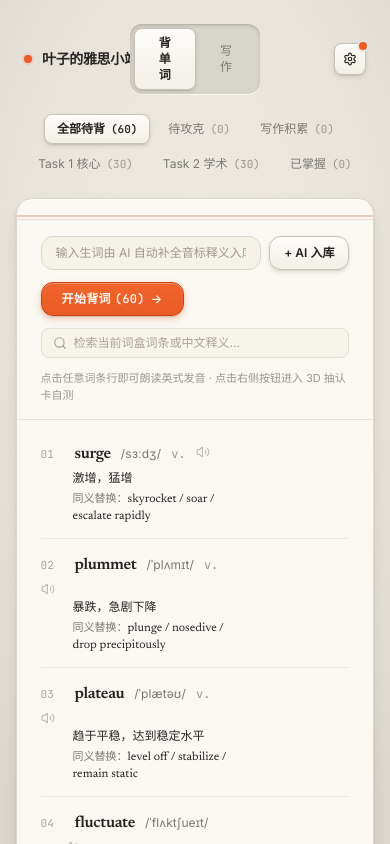
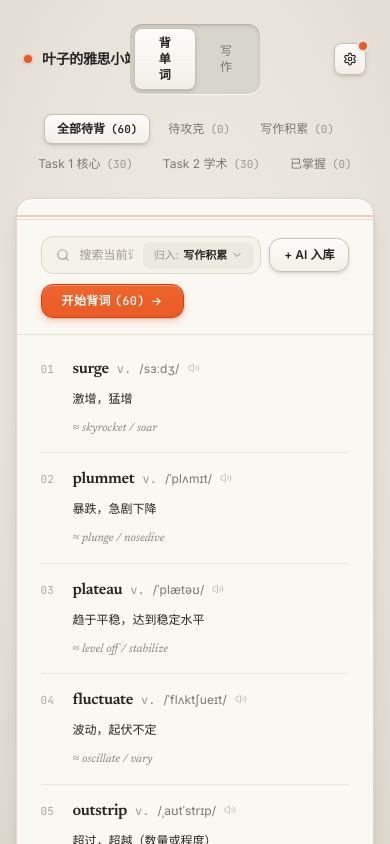
Before and after one commit to tianyeaichangge-png/ielts-studio, a React (Vite) app: page / in a window 390 px wide. Shown: the top 844 px of the page. Built offline with nearby package versions, Linux system fonts and the light colour scheme.

Commit message:
style(vocab): merge search & AI add into single-row toolbar with custom dropdown, hide category bar in deck view, and align word list on 12-col Swiss grid

```diff
--- a/src/components/VocabularyModule.tsx
+++ b/src/components/VocabularyModule.tsx
@@ -7,6 +7,7 @@ import {
   Loader2,
   Search,
   RotateCcw,
+  ChevronDown,
 } from 'lucide-react';
 import {
   DeepSeekConfig,
@@ -298,12 +299,12 @@ export const VocabularyModule: React.FC<VocabularyModuleProps> = ({
   const [hasRecordedMistakeThisCard, setHasRecordedMistakeThisCard] =
     useState(false);
 
-  // List View Search & AI Smart Word Ingestion states
-  const [searchQuery, setSearchQuery] = useState('');
-  const [aiRawInput, setAiRawInput] = useState('');
+  // Unified single-line Search & AI Smart Word Ingestion states
+  const [unifiedInput, setUnifiedInput] = useState('');
   const [aiTargetCategory, setAiTargetCategory] = useState<
     'writing' | 'task1' | 'task2'
   >('writing');
+  const [isTargetDropdownOpen, setIsTargetDropdownOpen] = useState(false);
   const [isAiGenerating, setIsAiGenerating] = useState(false);
   const [aiFeedbackMsg, setAiFeedbackMsg] = useState<{
     type: 'success' | 'error';
@@ -311,8 +312,24 @@ export const VocabularyModule: React.FC<VocabularyModuleProps> = ({
   } | null>(null);
 
   const spellInputRef = useRef<HTMLInputElement | null>(null);
+  const dropdownRef = useRef<HTMLDivElement | null>(null);
   const autoAdvanceTimerRef = useRef<number | null>(null);
   const pulseTimerRef = useRef<number | null>(null);
+
+  // Close custom target category dropdown when clicking outside
+  useEffect(() => {
+    if (!isTargetDropdownOpen) return;
+    const handleOutsideClick = (e: MouseEvent) => {
+      if (
+        dropdownRef.current &&
+        !dropdownRef.current.contains(e.target as Node)
+      ) {
+        setIsTargetDropdownOpen(false);
+      }
+    };
+    window.addEventListener('mousedown', handleOutsideClick);
+    return () => window.removeEventListener('mousedown', handleOutsideClick);
+  }, [isTargetDropdownOpen]);
 
   // Real-time counts per word-box category
   const categoryCounts = useMemo(() => {
@@ -366,10 +383,10 @@ export const VocabularyModule: React.FC<VocabularyModuleProps> = ({
     return unmasteredInBox.length > 0 ? unmasteredInBox : categoryCards;
   }, [categoryCards, selectedCategory]);
 
-  // Filtered cards for the stationery list view (with search query)
+  // Filtered cards for the stationery list view (real-time filtering via unifiedInput)
   const listFilteredCards = useMemo(() => {
-    const q = searchQuery.trim().toLowerCase();
-    if (!q) return categoryCards;
+    const q = unifiedInput.trim().toLowerCase();
+    if (!q || q.includes(',') || q.includes('，')) return categoryCards;
     return categoryCards.filter(
       (c) =>
         c.word.toLowerCase().includes(q) ||
@@ -378,7 +395,7 @@ export const VocabularyModule: React.FC<VocabularyModuleProps> = ({
           s.toLowerCase().includes(q)
         )
     );
-  }, [categoryCards, searchQuery]);
+  }, [categoryCards, unifiedInput]);
 
   // Sync AI target category when user switches to a thematic word-box
   useEffect(() => {
@@ -703,14 +720,14 @@ export const VocabularyModule: React.FC<VocabularyModuleProps> = ({
     return () => window.removeEventListener('keydown', handleKeyDown);
   }, [viewStep, studyMode, activeCard, handleDecision, handleToggleFlip]);
 
-  // AI Smart Word Ingestion handler
+  // AI Smart Word Ingestion handler (uses unifiedInput)
   const handleAiIngestWords = async (e?: React.FormEvent) => {
     if (e) e.preventDefault();
-    const trimmed = aiRawInput.trim();
+    const trimmed = unifiedInput.trim();
     if (!trimmed) {
       setAiFeedbackMsg({
         type: 'error',
-        text: '请先输入英文生词或词组（多个词用逗号分隔）。',
+        text: '请先在左侧输入框填入需要入库的英文生词（多个词可用逗号分隔）。',
       });
       return;
     }
@@ -726,6 +743,7 @@ export const VocabularyModule: React.FC<VocabularyModuleProps> = ({
 
     setIsAiGenerating(true);
     setAiFeedbackMsg(null);
+    setIsTargetDropdownOpen(false);
     try {
       const generatedCards = await generateVocabularyCardsWithAI({
         rawInput: trimmed,
@@ -736,7 +754,7 @@ export const VocabularyModule: React.FC<VocabularyModuleProps> = ({
       });
 
       const addedCount = onAddCards(generatedCards);
-      setAiRawInput('');
+      setUnifiedInput('');
 
       if (addedCount > 0) {
         setAiFeedbackMsg({
@@ -760,6 +778,13 @@ export const VocabularyModule: React.FC<VocabularyModuleProps> = ({
     }
   };
 
+  const targetCategoryLabel =
+    aiTargetCategory === 'writing'
+      ? '写作积累'
+      : aiTargetCategory === 'task1'
+      ? 'Task 1 核心'
+      : 'Task 2 学术';
+
   const targetWord = activeCard ? activeCard.word.trim() : '';
   const isLongPhrase = targetWord.length > 16;
   const maskedSentence = activeCard
@@ -769,8 +794,9 @@ export const VocabularyModule: React.FC<VocabularyModuleProps> = ({
   return (
     <div className="mx-auto w-[92vw] max-w-[1000px] pb-16 pt-1 select-none">
       {/* =====================================================================
-          TOP WORD-BOX CATEGORY FILTER BAR (6 Clear Dimensions)
+          TOP WORD-BOX CATEGORY FILTER BAR (Automatically Hidden in Deck View!)
          ===================================================================== */}
+      {viewStep === 'list' && (
         <div className="mb-5 flex flex-wrap items-center justify-center gap-1.5 font-sans">
           {WORD_BOX_TABS.map((tab) => {
             const isActive = selectedCategory === tab.id;
@@ -812,53 +838,100 @@ export const VocabularyModule: React.FC<VocabularyModuleProps> = ({
             );
           })}
         </div>
+      )}
 
       {/* =====================================================================
           LEVEL 1 (DEFAULT VIEW): 道林纸「词书手账列表页」（自然学词与管理态）
          ===================================================================== */}
       {viewStep === 'list' ? (
         <div className="mx-auto max-w-[900px]">
-          <section className="skeuo-paper overflow-hidden rounded-2xl">
+          <section className="skeuo-paper rounded-2xl">
             {/* Smartisan Vintage Double Crimson Header Rule */}
-            <div className="pt-4">
+            <div className="overflow-hidden rounded-t-2xl pt-4">
               <div className="h-[2px] w-full bg-[#C97A63]/35" />
               <div className="mt-[2px] h-[1px] w-full bg-[#C97A63]/25" />
             </div>
 
-            {/* Paper Top Header Bar: Left AI Smart Add / Search Input | Right [ 开始背词 (x) → ] */}
+            {/* Pure Single-Row Top Toolbar: Unified Search/AI Slot + Custom Dropdown + [ + AI 入库 ] + [ 开始背词 (x) → ] */}
             <div className="border-b border-[#E6E3DA] px-6 py-4 sm:px-8">
-              <div className="flex flex-wrap items-center justify-between gap-3">
-                {/* Left: One-line AI Smart Word Ingestion Input */}
+              <div className="flex flex-wrap items-center justify-between gap-2.5">
                 <form
                   onSubmit={handleAiIngestWords}
                   className="flex min-w-[260px] flex-1 items-center gap-2"
                 >
+                  {/* Unified Search + Embedded Custom Dropdown Input Slot */}
+                  <div className="relative flex flex-1 items-center rounded-xl border border-[#DCD7CA] bg-[#F5F2EA] pl-3.5 pr-1.5 py-1 transition-colors focus-within:border-[#B5B0A4] focus-within:bg-[#FAF8F3]">
+                    <Search className="h-3.5 w-3.5 shrink-0 text-[#A8A49B]" />
+
                     <input
                       type="text"
-                    value={aiRawInput}
+                      value={unifiedInput}
                       onChange={(e) => {
-                      setAiRawInput(e.target.value);
+                        setUnifiedInput(e.target.value);
                         if (aiFeedbackMsg) setAiFeedbackMsg(null);
                       }}
-                    placeholder="输入生词由 AI 自动补全音标释义入库（多个词用逗号分隔）..."
-                    className="w-full rounded-xl border border-[#DCD7CA] bg-[#F5F2EA] px-3.5 py-2 font-sans text-xs text-[#262523] placeholder-[#9E998E] focus:border-[#ABA598] focus:bg-[#FAF8F3] focus:outline-none"
+                      placeholder="搜索当前词盒，或输入英文生词由 AI 自动入库..."
+                      className="w-full min-w-0 bg-transparent px-2.5 py-1 font-sans text-xs text-[#262523] placeholder-[#9E998E] focus:outline-none"
                     />
 
-                  <select
-                    value={aiTargetCategory}
-                    onChange={(e) =>
-                      setAiTargetCategory(
-                        e.target.value as 'writing' | 'task1' | 'task2'
-                      )
-                    }
-                    aria-label="新词归入分类"
-                    className="hidden shrink-0 rounded-xl border border-[#DCD7CA] bg-[#F5F2EA] px-2.5 py-2 font-sans text-xs text-[#7A7873] focus:outline-none sm:block"
-                  >
-                    <option value="writing">归入：写作积累</option>
-                    <option value="task1">归入：Task 1 核心</option>
-                    <option value="task2">归入：Task 2 学术</option>
-                  </select>
-
+                    {/* Custom Light-Skeuomorphic Dropdown (Zero Native <select>!) */}
+                    <div ref={dropdownRef} className="relative shrink-0">
+                      <button
+                        type="button"
+                        onClick={() =>
+                          setIsTargetDropdownOpen((prev) => !prev)
+                        }
+                        className="inline-flex items-center gap-1 rounded-lg border border-transparent bg-[#EAE6DC]/75 px-2.5 py-1 font-sans text-[11px] font-medium text-[#6E6B64] transition-colors hover:border-[#D5D0C3] hover:bg-[#FAF8F2] hover:text-[#262523]"
+                        title="选择 AI 新词归入的词盒"
+                      >
+                        <span className="text-[#9E998E]">归入:</span>
+                        <span className="font-semibold text-[#262523]">
+                          {targetCategoryLabel}
+                        </span>
+                        <ChevronDown
+                          className={`h-3 w-3 text-[#8E8A80] transition-transform duration-150 ${
+                            isTargetDropdownOpen ? 'rotate-180' : ''
+                          }`}
+                        />
+                      </button>
+
+                      {isTargetDropdownOpen && (
+                        <div className=" absolute right-0 top-[calc(100%+6px)] z-40 w-36 rounded-xl border border-[#D8D3C6] bg-[#FAF8F2] p-1 shadow-[0_12px_28px_-6px_rgba(38,37,35,0.16),0_2px_6px_rgba(38,37,35,0.08)]">
+                          {(
+                            [
+                              { id: 'writing', label: '写作积累' },
+                              { id: 'task1', label: 'Task 1 核心' },
+                              { id: 'task2', label: 'Task 2 学术' },
+                            ] as const
+                          ).map((opt) => {
+                            const active = aiTargetCategory === opt.id;
+                            return (
+                              <button
+                                key={opt.id}
+                                type="button"
+                                onClick={() => {
+                                  setAiTargetCategory(opt.id);
+                                  setIsTargetDropdownOpen(false);
+                                }}
+                                className={`flex w-full items-center justify-between rounded-lg px-2.5 py-1.5 text-left font-sans text-xs transition-colors ${
+                                  active
+                                    ? 'bg-[#EFECE3] font-semibold text-[#262523]'
+                                    : 'text-[#6E6B64] hover:bg-[#F3F0E7] hover:text-[#262523]'
+                                }`}
+                              >
+                                <span>{opt.label}</span>
+                                {active && (
+                                  <span className="h-1.5 w-1.5 rounded-full bg-[#EA5B25]" />
+                                )}
+                              </button>
+                            );
+                          })}
+                        </div>
+                      )}
+                    </div>
+                  </div>
+
+                  {/* [ + AI 入库 ] Tactile Ivory Button */}
                   <button
                     type="submit"
                     disabled={isAiGenerating}
@@ -875,7 +948,7 @@ export const VocabularyModule: React.FC<VocabularyModuleProps> = ({
                   </button>
                 </form>
 
-                {/* Right: Prominent Braun Signal Orange Primary Action Button [ 开始背词 (x) → ] */}
+                {/* Far Right: Prominent Braun Signal Orange Primary Action Button [ 开始背词 (x) → ] */}
                 <button
                   type="button"
                   disabled={categoryCards.length === 0}
@@ -894,39 +967,21 @@ export const VocabularyModule: React.FC<VocabularyModuleProps> = ({
                 </button>
               </div>
 
-              {/* Sub-row: Quiet Filter Search + AI Feedback Message */}
-              <div className="mt-3 flex flex-wrap items-center justify-between gap-3">
-                <div className="relative w-full sm:w-64">
-                  <Search className="pointer-events-none absolute left-3 top-1/2 h-3.5 w-3.5 -translate-y-1/2 text-[#A8A49B]" />
-                  <input
-                    type="text"
-                    value={searchQuery}
-                    onChange={(e) => setSearchQuery(e.target.value)}
-                    placeholder="检索当前词盒词条或中文释义..."
-                    className="w-full rounded-lg border border-[#E5E0D5] bg-[#F7F4EC] py-1.5 pl-8 pr-3 font-sans text-xs text-[#262523] placeholder-[#A8A49B] focus:border-[#C5BFB2] focus:bg-[#FAF8F3] focus:outline-none"
-                  />
-                </div>
-
-                {aiFeedbackMsg ? (
-                  <span
-                    className={`font-sans text-xs ${
+              {aiFeedbackMsg && (
+                <div
+                  className={`mt-2.5 font-sans text-xs ${
                     aiFeedbackMsg.type === 'success'
                       ? 'text-[#2E7D5B]'
                       : 'text-[#EA5B25]'
                   }`}
                 >
                   {aiFeedbackMsg.text}
-                  </span>
-                ) : (
-                  <span className="font-sans text-[11px] text-[#9B978E]">
-                    点击任意词条行即可朗读英式发音 · 点击右侧按钮进入 3D 抽认卡自测
-                  </span>
-                )}
-              </div>
-            </div>
-
-            {/* Paper Body: Dictionary Print List */}
-            <div className="max-h-[64vh] overflow-y-auto px-6 py-2 sm:px-8">
+                </div>
+              )}
+            </div>
+
+            {/* Paper Body: Swiss 12-Column Grid Dictionary List */}
+            <div className="max-h-[66vh] overflow-y-auto px-6 py-2 sm:px-8">
               {listFilteredCards.length === 0 ? (
                 <div className="flex flex-col items-center justify-center py-16 text-center">
                   <p className="font-sans text-sm font-semibold text-[#262523]">
@@ -941,7 +996,7 @@ export const VocabularyModule: React.FC<VocabularyModuleProps> = ({
                       ? '在背词抽查时点击「没记住」或拼写出错的单词，会自动归入此处供重点强化。'
                       : selectedCategory === 'mastered'
                       ? '在背词抽查时点击「记住了」或拼写一次通过的单词，会自动归档至此。'
-                      : '可在上方输入框直接输入英文单词由 AI 自动生成音标与释义入库。'}
+                      : '可在上方输入框直接输入英文生词并点击「+ AI 入库」自动生成音标与释义。'}
                   </p>
                 </div>
               ) : (
@@ -959,11 +1014,10 @@ export const VocabularyModule: React.FC<VocabularyModuleProps> = ({
                         key={item.id}
                         onClick={(e) => handleSpeak(item.word, e)}
                         title="点击朗读英式发音 (en-GB)"
-                        className="group flex cursor-pointer items-center justify-between gap-4 py-3.5 transition-colors hover:bg-[#F4F1E8]/70"
-                      >
-                        {/* Left & Center: Dictionary Entry Content */}
-                        <div className="min-w-0 flex-1">
-                          <div className="flex flex-wrap items-baseline gap-x-2.5 gap-y-1">
+                        className="group grid cursor-pointer grid-cols-12 items-baseline gap-x-4 gap-y-1 py-3.5 transition-colors hover:bg-[#F4F1E8]/70"
+                      >
+                        {/* Left Column (5 cols): Index + Bold Serif Headword + POS + IPA Phonetic */}
+                        <div className="col-span-12 flex flex-wrap items-baseline gap-x-2 gap-y-1 min-w-0 sm:col-span-5">
                           <span className="w-6 shrink-0 font-mono text-[11px] text-[#ACA79C]">
                             {String(idx + 1).padStart(2, '0')}
                           </span>
@@ -971,6 +1025,12 @@ export const VocabularyModule: React.FC<VocabularyModuleProps> = ({
                           <span className="font-serif text-base font-semibold tracking-tight text-[#262523]">
                             {item.word}
                           </span>
+
+                          {itemPos && (
+                            <span className="font-mono text-xs text-[#9E988E]">
+                              {itemPos}
+                            </span>
+                          )}
 
                           {itemPhonetic && (
                             <span className="font-ipa text-xs text-[#7A7873]">
@@ -978,64 +1038,49 @@ export const VocabularyModule: React.FC<VocabularyModuleProps> = ({
                             </span>
                           )}
 
-                            {itemPos && (
-                              <span className="font-mono text-xs text-[#9E988E]">
-                                {itemPos}
-                              </span>
-                            )}
-
-                            <Volume2 className="h-3.5 w-3.5 shrink-0 translate-y-[1px] text-[#C2BDB2] transition-colors group-hover:text-[#EA5B25]" />
+                          <Volume2 className="h-3 w-3 shrink-0 translate-y-[1px] text-[#C8C3B8] transition-colors group-hover:text-[#EA5B25]" />
 
                           {itemIsLearning && (
-                              <span className="inline-flex items-center gap-1 rounded bg-[#FAF0EC] px-1.5 py-0.5 font-sans text-[10px] font-medium text-[#EA5B25]">
-                                <span className="h-1 w-1 rounded-full bg-[#EA5B25]" />
+                            <span className="inline-flex items-center gap-1 rounded bg-[#FAF0EC] px-1.5 py-0.2 font-sans text-[10px] font-medium text-[#EA5B25]">
                               待攻克
                             </span>
                           )}
 
                           {itemIsMastered && (
-                              <span className="inline-flex items-center gap-1 rounded bg-[#EEF5F1] px-1.5 py-0.5 font-sans text-[10px] font-medium text-[#2E7D5B]">
+                            <span className="inline-flex items-center gap-1 rounded bg-[#EEF5F1] px-1.5 py-0.2 font-sans text-[10px] font-medium text-[#2E7D5B]">
                               ✓ 已掌握
                             </span>
                           )}
-
-                            {item.fromWriting && (
-                              <span className="font-sans text-[10px] text-[#9E988E]">
-                                · 来自写作批改
-                              </span>
-                            )}
-                          </div>
-
-                          {/* Meaning + Synonyms + Original Error on second line */}
-                          <div className="mt-1 flex flex-wrap items-center gap-x-3 gap-y-1 pl-8">
+                        </div>
+
+                        {/* Middle Column (4 cols): Clean Chinese Meaning */}
+                        <div className="col-span-12 pl-8 sm:col-span-4 sm:pl-0 min-w-0">
                           <span className="font-sans text-xs font-medium text-[#262523]">
                             {item.chineseMeaning}
                           </span>
-
+                          {itemOrigErr && (
+                            <span className="ml-2 font-mono text-[11px] text-[#EA5B25] line-through">
+                              {itemOrigErr}
+                            </span>
+                          )}
+                        </div>
+
+                        {/* Right Column (3 cols): Italic Synonyms (≈ ...) + Hover Actions */}
+                        <div className="col-span-12 flex items-baseline justify-between gap-2 pl-8 sm:col-span-3 sm:pl-0 min-w-0">
+                          <div className="min-w-0 flex-1 truncate">
                             {itemSyns.length > 0 && (
-                              <span className="font-sans text-[11px] text-[#7A7873]">
-                                同义替换：
-                                <span className="font-serif text-xs text-[#262523]">
-                                  {itemSyns.join(' / ')}
-                                </span>
-                              </span>
-                            )}
-
-                            {itemOrigErr && (
-                              <span className="font-sans text-[11px] text-[#EA5B25]">
-                                原词误写：
-                                <span className="font-mono line-through">
-                                  {itemOrigErr}
-                                </span>
-                              </span>
-                            )}
-                          </div>
-                        </div>
-
-                        {/* Right Hover Actions: Quick Status Toggle + Study From Here + Delete */}
+                              <span
+                                className="font-serif text-xs italic text-[#8A857C]"
+                                title={`同义替换: ${itemSyns.join(' / ')}`}
+                              >
+                                ≈ {itemSyns.slice(0, 2).join(' / ')}
+                              </span>
+                            )}
+                          </div>
+
                           <div
                             onClick={(e) => e.stopPropagation()}
-                          className="flex shrink-0 items-center gap-1.5 opacity-0 transition-opacity group-hover:opacity-100"
+                            className="flex shrink-0 items-center gap-1 opacity-0 transition-opacity group-hover:opacity-100"
                           >
                             {itemIsMastered ? (
                               <button
@@ -1043,7 +1088,7 @@ export const VocabularyModule: React.FC<VocabularyModuleProps> = ({
                                 onClick={() =>
                                   onUpdateStatus(item.id, 'unlearned')
                                 }
-                              className="skeuo-btn-light rounded-md px-2 py-1 font-sans text-[11px] text-[#7A7873] hover:text-[#262523]"
+                                className="rounded px-1.5 py-0.5 font-sans text-[10px] text-[#7A7873] hover:bg-[#EAE6DC] hover:text-[#262523]"
                                 title="移回待背队列"
                               >
                                 恢复待背
@@ -1054,22 +1099,23 @@ export const VocabularyModule: React.FC<VocabularyModuleProps> = ({
                                 onClick={() =>
                                   onUpdateStatus(item.id, 'mastered')
                                 }
-                              className="skeuo-btn-light rounded-md px-2 py-1 font-sans text-[11px] text-[#7A7873] hover:text-[#2E7D5B]"
+                                className="rounded px-1.5 py-0.5 font-sans text-[10px] text-[#7A7873] hover:bg-[#EAE6DC] hover:text-[#2E7D5B]"
                                 title="直接标记为已掌握"
                               >
-                              标为已掌握
+                                标为掌握
                               </button>
                             )}
 
                             <button
                               type="button"
                               onClick={() => onDeleteCard(item.id)}
-                            className="p-1.5 text-[#B5B0A4] transition-colors hover:text-[#EA5B25]"
+                              className="p-1 text-[#B5B0A4] transition-colors hover:text-[#EA5B25]"
                               title="删除该词条"
                               aria-label="删除该词条"
                             >
                               <Trash2 className="h-3.5 w-3.5" />
                             </button>
+                          </div>
                         </div>
                       </div>
                     );
@@ -1082,41 +1128,28 @@ export const VocabularyModule: React.FC<VocabularyModuleProps> = ({
       ) : (
         /* =====================================================================
             LEVEL 2 (FOCUSED QUIZ VIEW): 纯粹的「3D 叠纸抽认卡页」
+            (Top Category Bar Automatically Hidden; Symmetrical Left/Right Header)
            ===================================================================== */
-        <div className="flex flex-col items-center justify-center pt-1">
-          {/* Card Top Header Bar: Left [ ← 返回词表 ] | Center Progress ● 01 / xx | Right 待攻克 Counter */}
-          <div className="mb-4 grid w-full max-w-[540px] grid-cols-3 items-center">
-            <div className="flex justify-start">
+        <div className="flex flex-col items-center justify-center pt-2">
+          {/* Symmetrical Card Top Header Bar: Left [ ← 返回词表 ] | Right Progress ● 01 / 45 */}
+          <div className="mb-4 flex w-full max-w-[540px] items-center justify-between">
             <button
               type="button"
               onClick={() => setViewStep('list')}
-                className="skeuo-btn-light inline-flex items-center rounded-lg px-3 py-1.5 font-sans text-xs font-medium text-[#262523]"
+              className="skeuo-btn-light inline-flex items-center rounded-lg px-3.5 py-1.5 font-sans text-xs font-medium text-[#262523]"
             >
               ← 返回词表
             </button>
-            </div>
-
-            <div className="flex items-center justify-center gap-2">
-              <span className="h-1.5 w-1.5 rounded-full bg-[#EA5B25]" />
+
+            <div className="flex items-center gap-2">
+              <span
+                className={`h-1.5 w-1.5 rounded-full bg-[#EA5B25] transition-transform duration-200 ${
+                  learningPulse ? 'scale-150' : ''
+                }`}
+              />
               <span className="font-mono text-xs font-medium tracking-[0.22em] text-[#7A7873]">
                 {remainingInQueue > 0 ? '01' : '00'} / {formattedRemaining}
               </span>
-            </div>
-
-            <div className="flex justify-end">
-              {categoryCounts.learning > 0 && (
-                <span
-                  className={`inline-flex items-center gap-1.5 rounded-lg px-2.5 py-1 font-sans text-[11px] transition-all duration-200 ${
-                    learningPulse
-                      ? 'scale-105 bg-[#FAF0EC] font-semibold text-[#EA5B25] ring-1 ring-[#EA5B25]/40'
-                      : 'text-[#7A7873]'
-                  }`}
-                >
-                  <span className="h-1.5 w-1.5 rounded-full bg-[#EA5B25]" />
-                  <span>待攻克</span>
-                  <span className="font-mono">{categoryCounts.learning}</span>
-                </span>
-              )}
             </div>
           </div>
 
```
Also changed, not shown: src/components/ApiKeyModal.tsx (+26 -16 lines). Lines whose indentation alone changed are shown as unchanged.
